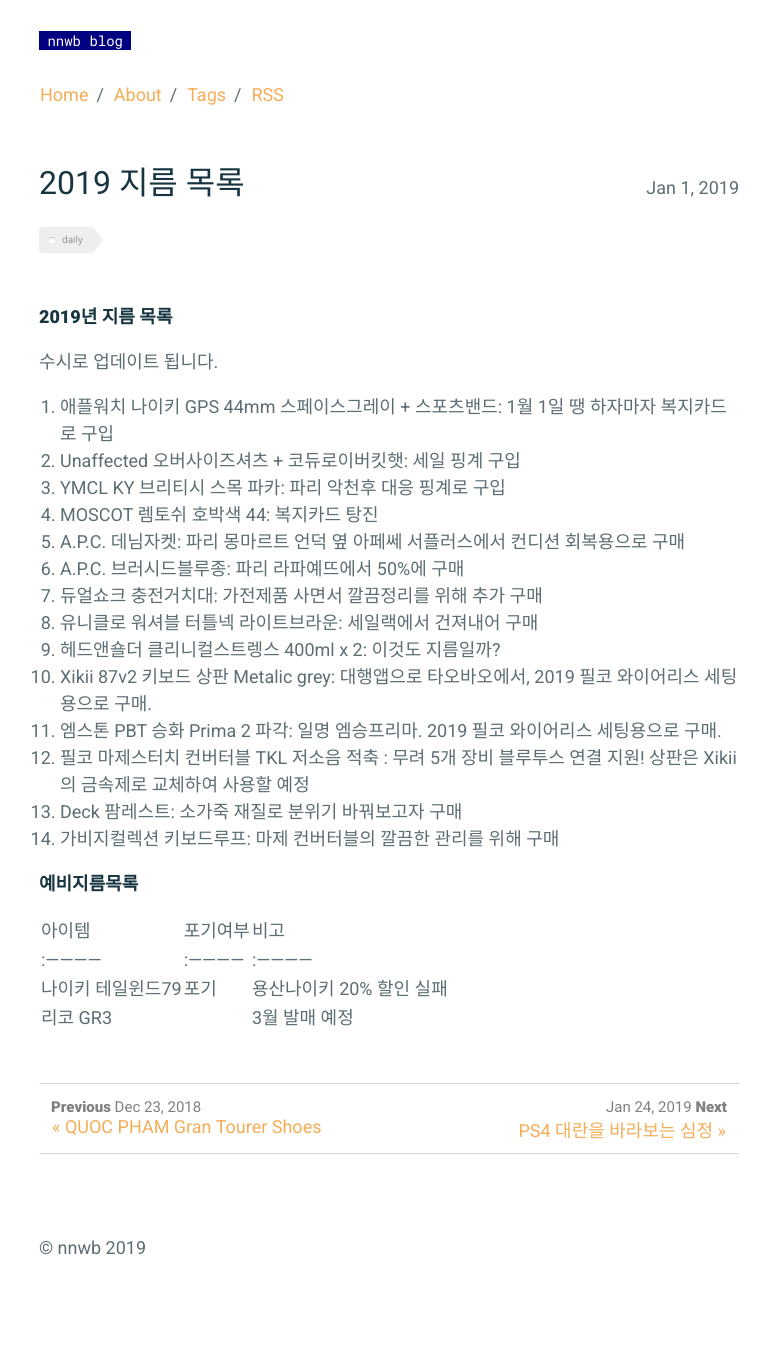
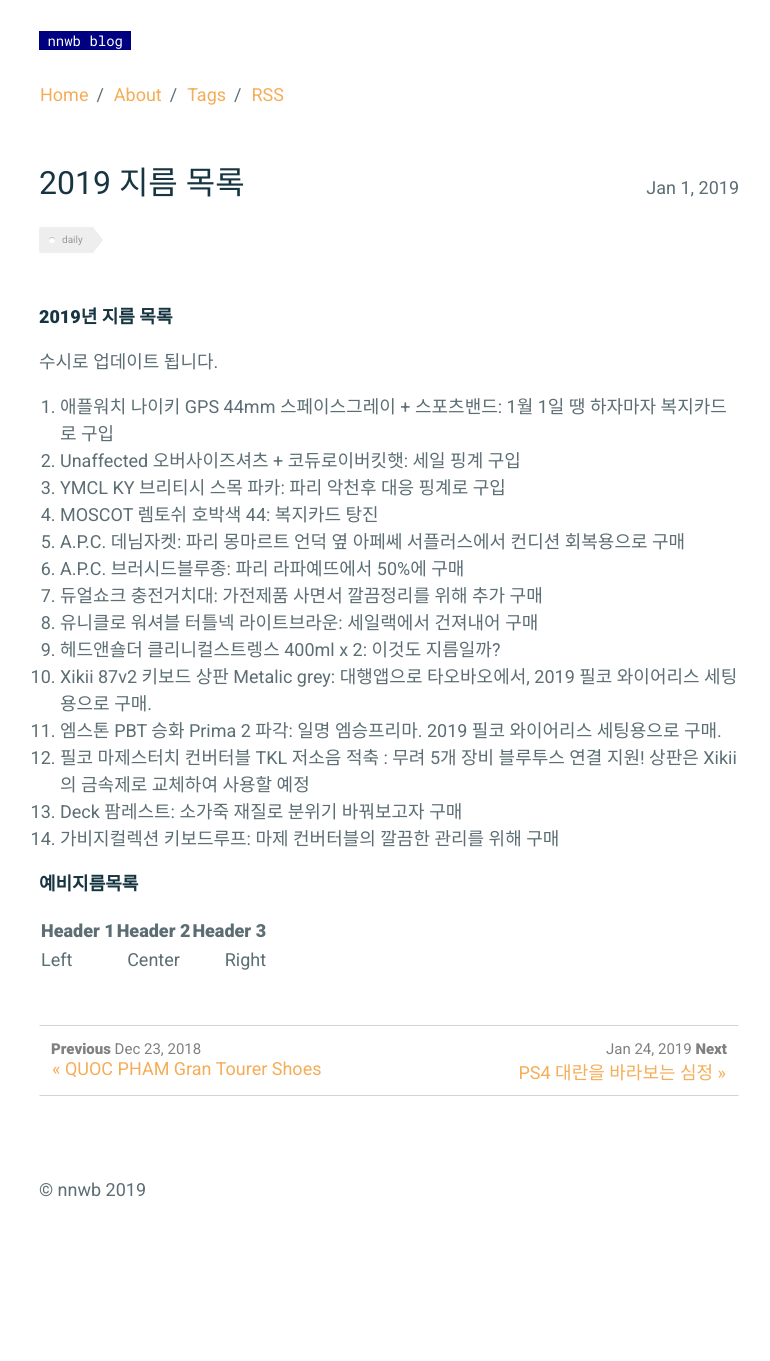
Before and after one commit to nnwb/nnwb.github.io, a Jekyll site: the page built from _posts/2019-01-01-2019buy.md, in a window 1280 px wide. Shown: the whole page, without its empty margins (251-1021 px from the left). Built offline with Jekyll 4.4.1, drawn with Linux system fonts in a browser that asks for light colours; comment, search, counter and statistics services are not loaded; after the commit the page ends 1303 px from its top, so only the background shows below that.

Commit message:
Update 2019-01-01-2019buy.md

```diff
--- a/_posts/2019-01-01-2019buy.md
+++ b/_posts/2019-01-01-2019buy.md
@@ -30,7 +30,6 @@ comments: true
 
 **예비지름목록**
 
-| 아이템 | 포기여부 | 비고 |
-|:———— | :———— | :———— |
-|나이키 테일윈드79 | 포기 | 용산나이키 20% 할인 실패
-|리코 GR3 |  | 3월 발매 예정
+| Header 1 | Header 2 | Header 3 |
+| :-------- | :--------: | --------: |
+| Left | Center | Right |
```
